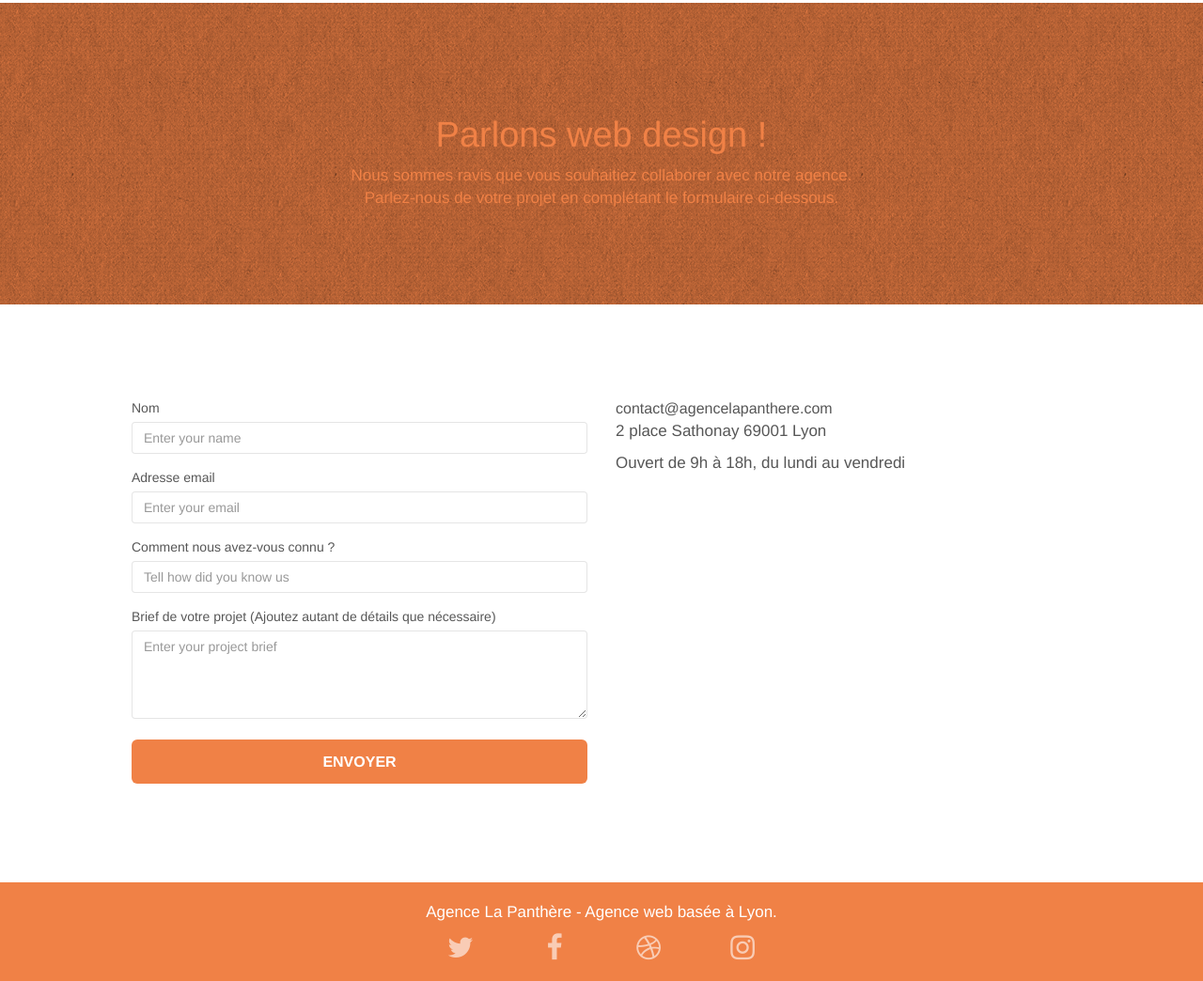
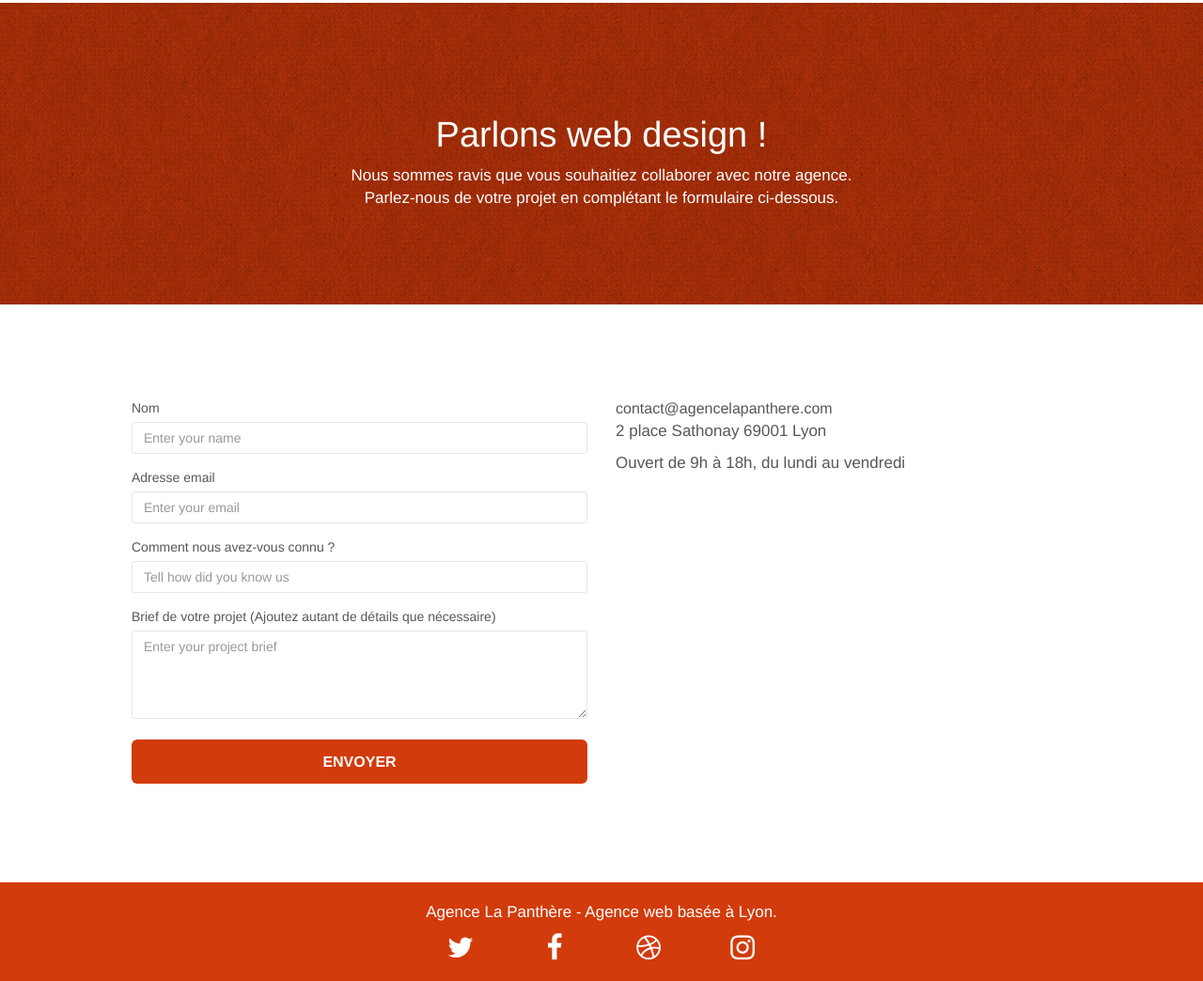
Before and after one commit to LEF202209/PROJET4-LA_PANTHERE, a plain HTML site: page contact.html in a window 1280 px wide. Shown: the part 89-1133 px from the top of the page at 94% size. Drawn offline with Linux system fonts and the light colour scheme.

Commit message:
SEO-Accessibility 7

```diff
--- a/style.css
+++ b/style.css
@@ -100,7 +100,8 @@ a:hover {
 }
 
 .d-bloc {
-    color: rgba(255, 255, 255, .7);
+    /* color: rgba(255, 255, 255, .7); */
+    color:#fff;
 }
 
 .d-bloc button:hover {
@@ -133,7 +134,8 @@ a:hover {
 .d-bloc h5 a,
 .d-bloc h6 a,
 .d-bloc p a {
-    color: rgba(255, 255, 255, .6);
+    /* color: rgba(255, 255, 255, .6); */
+    color:#fff;
 }
 
 .d-bloc .a-btn:hover,
@@ -195,7 +197,7 @@ a:hover {
 
 .d-bloc .panel,
 .l-bloc {
-    color: rgba(0, 0, 0, .5);
+    color: rgba(0, 0, 0, .59);
 }
 
 .d-bloc .panel button:hover,
@@ -811,17 +813,17 @@ h4 {
 
 .bgc-atomic-tangerine {
     /* background-color: #F3976C; */
-    background-color:#f08146;
+    background-color:#d23b0b;
 }
 
 .tc-white {
     /* color: #F3976C!important; */
-    color: #f08146!important;
+    color: #fff!important;
 }
 
 .btn-atomic-tangerine {
     /* background: #F3976C; */
-    background: #f08146;
+    background: #d23b0b;
     color: #FFFFFF!important;
 }
 
@@ -840,7 +842,7 @@ h4 {
 
 .ltc-atomic-tangerine {
     /* color: #F3976C!important; */
-    color:#f08146!important;
+    color:#d23b0b!important;
 }
 
 .ltc-atomic-tangerine:hover {
@@ -1073,6 +1075,10 @@ h4 {
     {
         padding-left:10px;
     }
+    .icon-md {
+        font-size: 40px!important;
+        margin:18px;
+    }
 }
 
 @media (max-width: 400px) {
```
